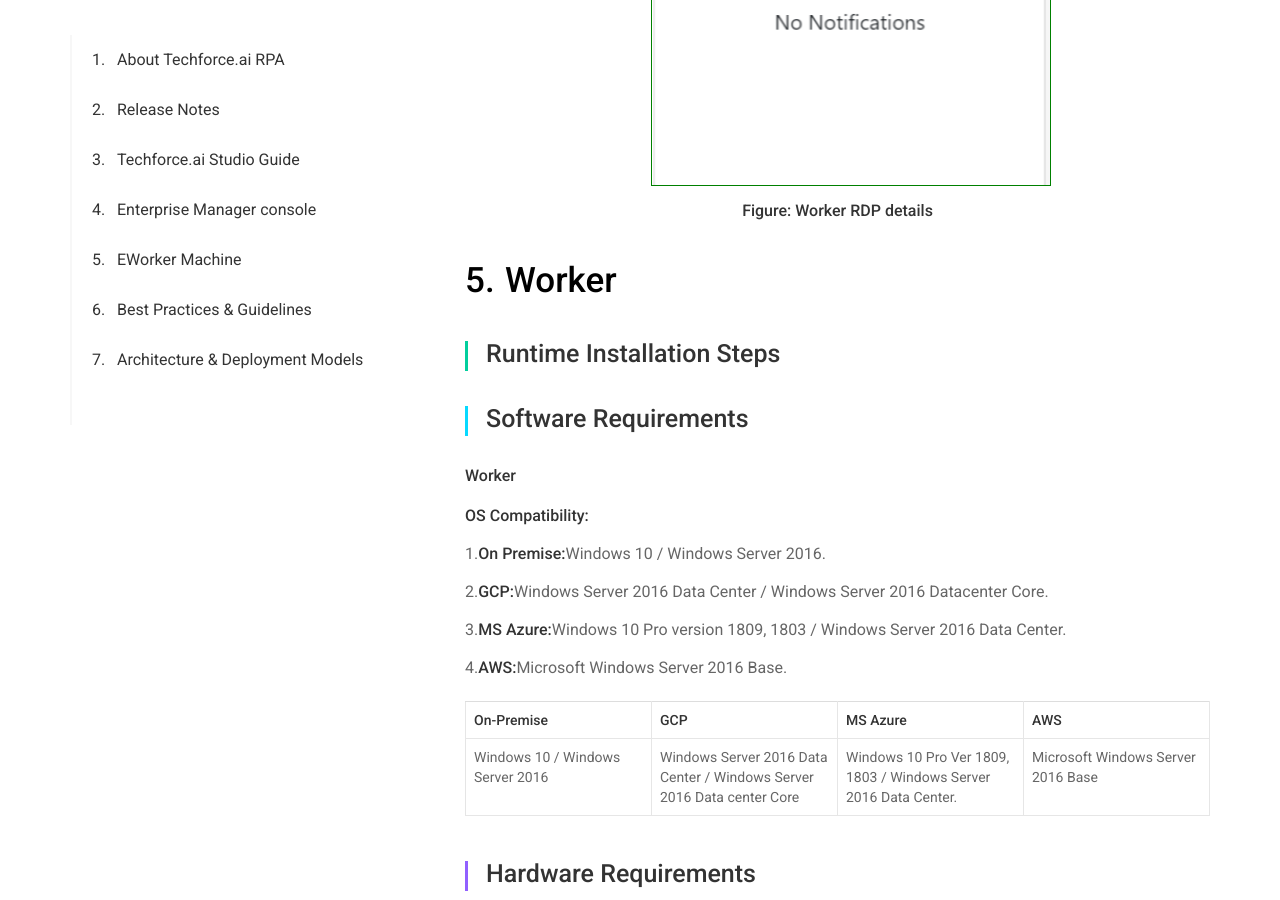
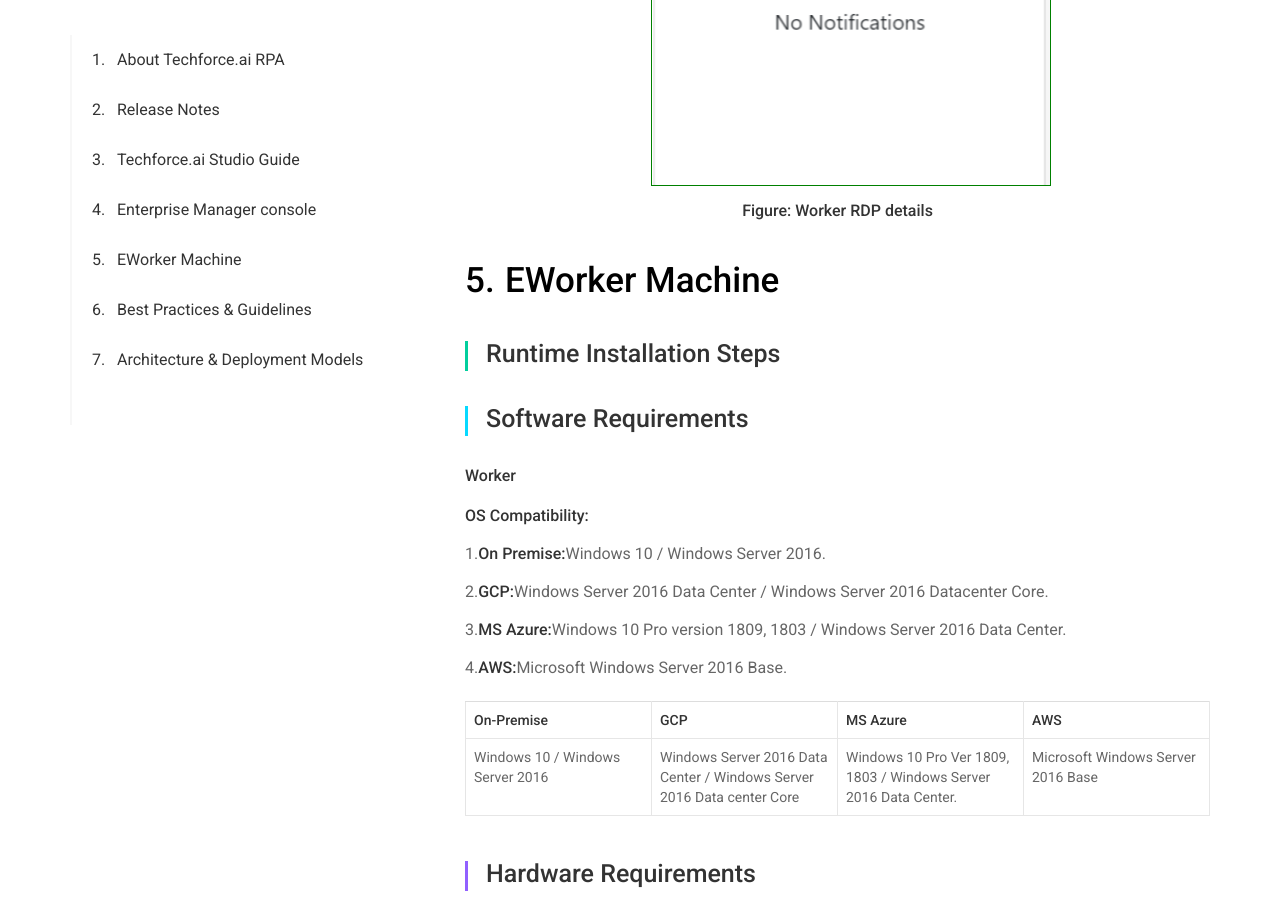
Before and after one commit to digitamizers/Documentation, a Jekyll site: the page built from index.md, in a window 1280 px wide and 900 px high, scrolled down 81685 px. Built offline with Jekyll 4.4.1, drawn with Linux system fonts in a browser that asks for light colours.

Commit message:
css to surya and sai

```diff
--- a/_layouts/default.html
+++ b/_layouts/default.html
@@ -2448,7 +2448,7 @@
                         </div>
 
                           <div id="Worker"  class="page-section">
-                            <h3><span class="numbers">5.</span> Worker</h3>
+                            <h3><span class="numbers">5.</span> EWorker Machine</h3>
                           </div>
 
                            <div id="RuntimeInstallation"  class="page-section">
```
